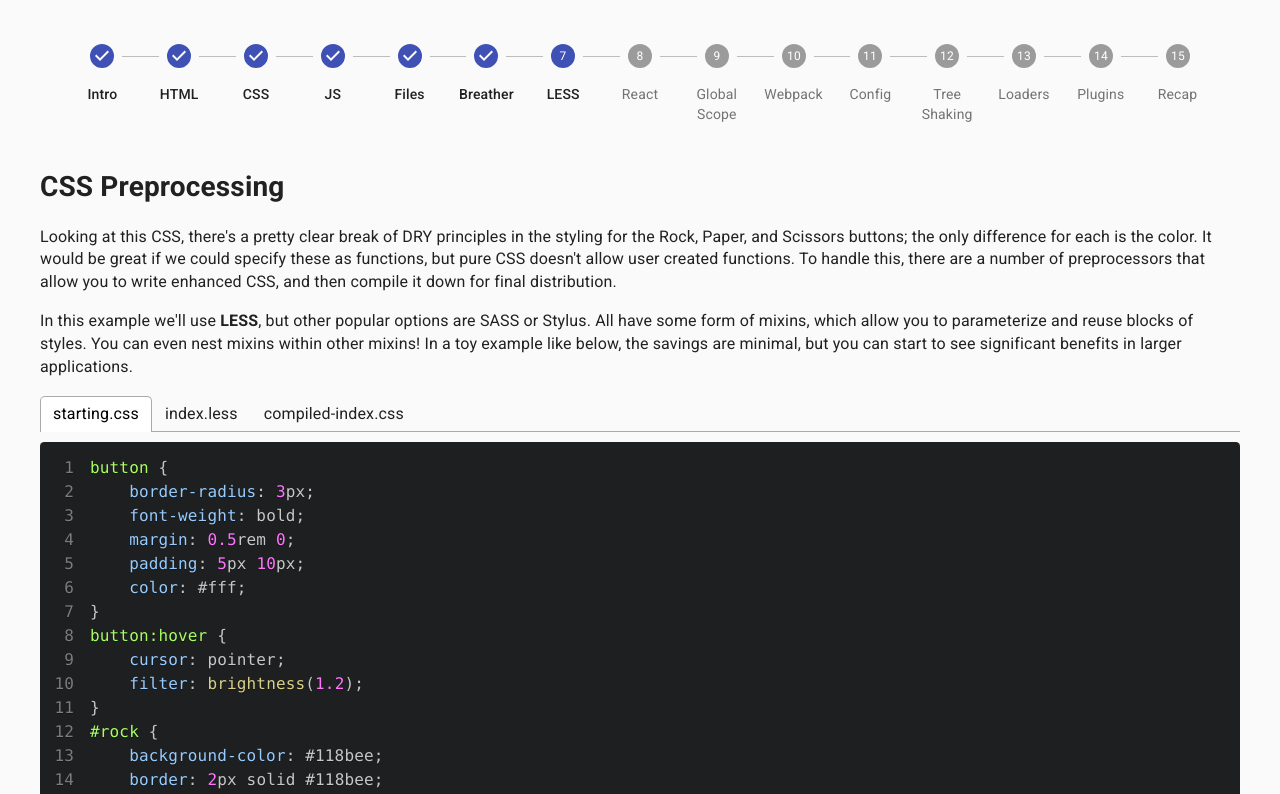
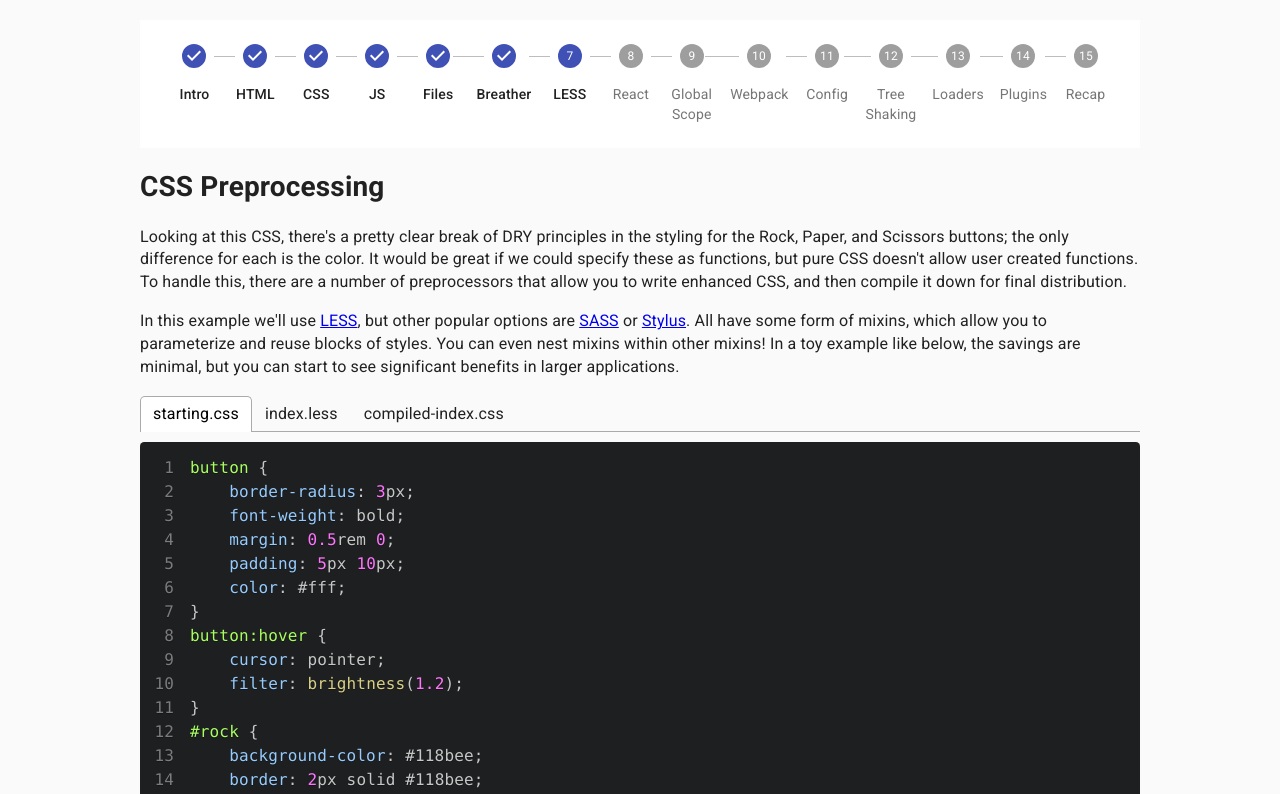
Before and after one commit to mmartinsky/what-is-webpack, a Next.js app: page /step/6 in a window 1280 px wide. Shown: the top 794 px of the page. Built offline with nearby package versions, Linux system fonts and the light colour scheme.

Commit message:
undo transparent bg

```diff
--- a/pages/index.css
+++ b/pages/index.css
@@ -1,5 +1,5 @@
 body {
-  width: min(calc(100% - 40px), 1200px);
+  width: min(calc(100% - 40px), 1000px);
   margin: 20px auto !important;
 
   @media (max-width: 600px) {
@@ -27,7 +27,6 @@ span {
   top: 0;
   z-index: 100;
   padding: 10px;
-  background-color: transparent !important;
 }
 
 #__next {
--- a/pages/step/1.js
+++ b/pages/step/1.js
@@ -24,10 +24,10 @@ export default function Step1(props) {
     <div>
       <h1>What is a website?</h1>
       <p>
-        At its core, a website is just plain HTML. The web browser parses this
-        text and is responsible for rendering it. Let's use a skeleton for a
-        Rock Paper Scissors game as our example.
+        At its core, a website starts with plain HTML. The web browser parses
+        this text and is responsible for rendering it.
       </p>
+      <p>Let's use a skeleton for a Rock Paper Scissors game as our example.</p>
       <Content>
         <CodeViewer tabs={tabs} />
         <Iframe srcDoc={codeString} height={400} width="100%" />
--- a/pages/step/6.js
+++ b/pages/step/6.js
@@ -115,11 +115,13 @@ button:hover {
         write enhanced CSS, and then compile it down for final distribution.
       </p>
       <p>
-        In this example we'll use <b>LESS</b>, but other popular options are
-        SASS or Stylus. All have some form of mixins, which allow you to
-        parameterize and reuse blocks of styles. You can even nest mixins within
-        other mixins! In a toy example like below, the savings are minimal, but
-        you can start to see significant benefits in larger applications.
+        In this example we'll use <a href="http://lesscss.org/">LESS</a>, but
+        other popular options are <a href="https://sass-lang.com/">SASS</a> or{" "}
+        <a href="https://stylus-lang.com/">Stylus</a>. All have some form of
+        mixins, which allow you to parameterize and reuse blocks of styles. You
+        can even nest mixins within other mixins! In a toy example like below,
+        the savings are minimal, but you can start to see significant benefits
+        in larger applications.
       </p>
       <CodeViewer tabs={tabs} />
       <p>
```
